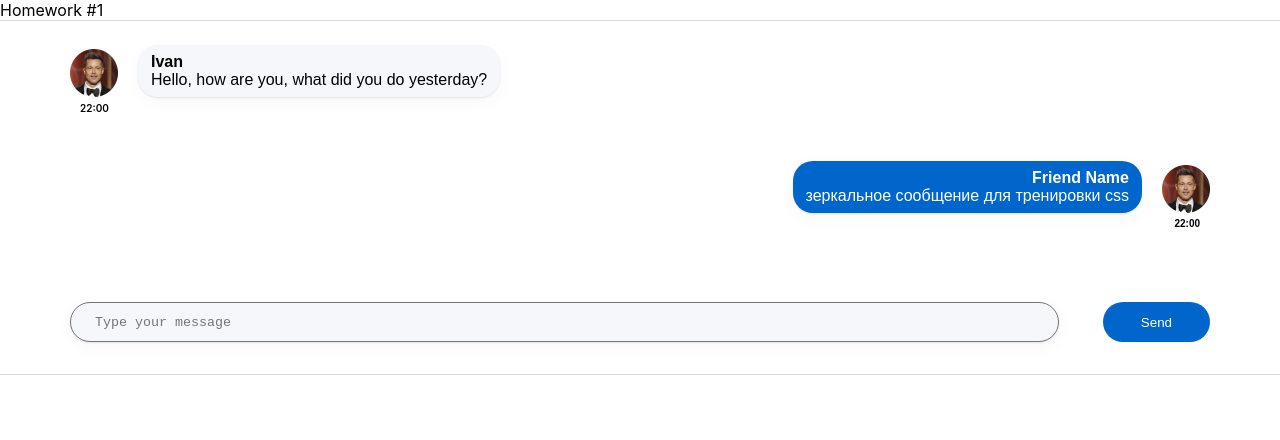
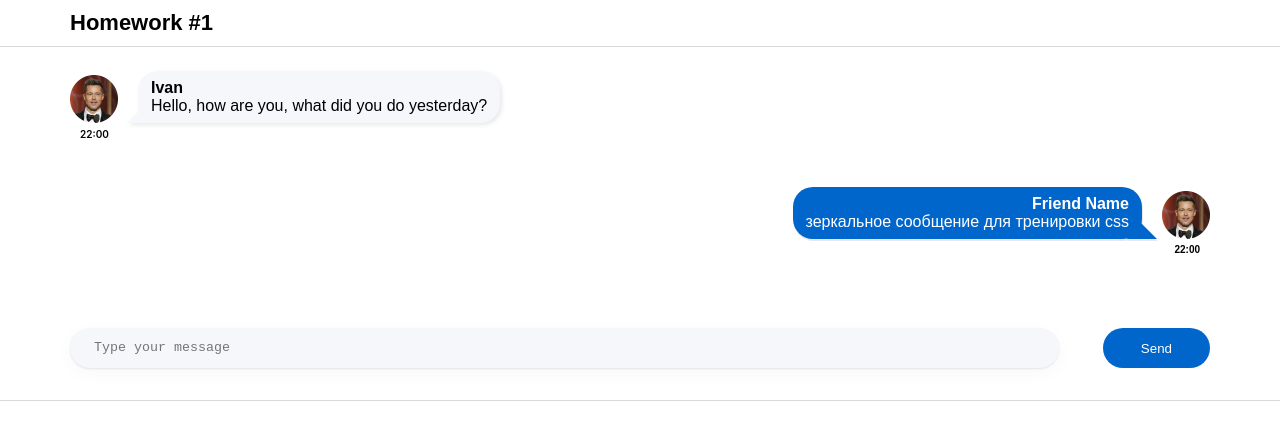
Before and after one commit to Ars4112/homework, a React (Create React App) app: page / in a window 1280 px wide. Shown: the top 440 px of the page. Built offline with nearby package versions, Linux system fonts and the light colour scheme.

Commit message:
homeWork2-1

```diff
--- a/src/s1-main/App.module.css
+++ b/src/s1-main/App.module.css
@@ -6,17 +6,22 @@
 	border-top: 1px solid #d9d9d9;
 	border-bottom: 1px solid #d9d9d9;
 	padding: 24px 70px 32px;
-    display: flex;
-    flex-direction: column;
-    gap: 73px;
+	display: flex;
+	flex-direction: column;
+	gap: 73px;
 }
 
 .hw > :first-child {
 	display: flex;
 	flex-direction: column;
 	gap: 47px;
-    width: 100%;
+	width: 100%;
 }
 
 .hwTitle {
+	font-family: "Montserrat", sans-serif;
+	font-weight: 600;
+	font-size: 22px;
+	color: #000;
+	padding: 10px 70px;
 }
--- a/src/s2-homeworks/hw01/friend-message/FriendMessage.module.css
+++ b/src/s2-homeworks/hw01/friend-message/FriendMessage.module.css
@@ -8,7 +8,6 @@
 	flex-direction: row-reverse;
 	align-items: flex-end;
 	gap: 20px;
-
 }
 
 .friendImageAndText img {
@@ -18,14 +17,23 @@
 
 .friendText {
 	border-radius: 20px;
-	box-shadow: 0 1px 2px 0 rgba(29, 33, 38, 0.1), 0 5px 20px 0 rgba(29, 33, 38, 0.03);
+	filter: drop-shadow(1px 2px 0 rgba(29, 33, 38, 0.1));
 	background: #06c;
 	padding: 8px 13px;
-
+    position: relative;
 }
 
 .friendText:after {
-
+	content: "";
+	width: 0;
+	height: 0;
+	border-left: 10px solid transparent;
+	border-right: 20px solid transparent;
+	border-bottom: 20px solid #06c;
+	position: absolute;
+	right: 0;
+	bottom: 0;
+	transform: translateX(50%);
 }
 
 .friendName {
@@ -39,7 +47,6 @@
 	font-family: "Montserrat", sans-serif;
 	font-weight: 400;
 	font-size: 16px;
-
 }
 
 .friendTime {
--- a/src/s2-homeworks/hw01/message-sender/MessageSender.module.css
+++ b/src/s2-homeworks/hw01/message-sender/MessageSender.module.css
@@ -14,8 +14,8 @@
 	box-shadow: 0 1px 2px 0 rgba(29, 33, 38, 0.1),
 		0 5px 20px 0 rgba(29, 33, 38, 0.03);
 	resize: none;
-	overflow-y: hidden;
-	overflow-x: hidden;
+	overflow: hidden;
+	border: none;
 }
 
 .button {
--- a/src/s2-homeworks/hw01/message/Message.module.css
+++ b/src/s2-homeworks/hw01/message/Message.module.css
@@ -1,12 +1,11 @@
 .message {
-
 	color: #000;
 }
 
 .imageAndText {
 	display: flex;
-    align-items: flex-end;
-    gap: 20px;
+	align-items: flex-end;
+	gap: 20px;
 }
 
 .imageAndText img {
@@ -16,34 +15,42 @@
 
 .text {
 	border-radius: 20px;
-	box-shadow: 0 1px 2px 0 rgba(29, 33, 38, 0.1), 0 5px 20px 0 rgba(29, 33, 38, 0.03);
+	filter: drop-shadow(2px 2px 2px rgba(29, 33, 38, 0.1));
 	background: #f5f7fb;
 	padding: 8px 13px;
-
+	position: relative;
 }
 
 .text:after {
+	content: "";
+	width: 0;
+	height: 0;
+	border-left: 20px solid transparent;
+	border-right: 10px solid transparent;
+	border-bottom: 20px solid #f5f7fb;
+	position: absolute;
+	left: 4px;
+	bottom: 0;
+	transform: translateX(-50%);
 }
 
 .name {
 	font-family: "Montserrat", sans-serif;
 	font-weight: 600;
 	font-size: 16px;
-
 }
 
 .messageText {
 	font-family: "Montserrat", sans-serif;
 	font-weight: 400;
 	font-size: 16px;
-	overflow-wrap: break-word;
+	white-space: pre-wrap;
 }
 
 .time {
-
 	font-weight: 600;
 	font-size: 10px;
 
-    padding-left: 10px;
-    margin-top: 5px;
+	padding-left: 10px;
+	margin-top: 5px;
 }
```
Lines whose indentation alone changed are shown as unchanged.
